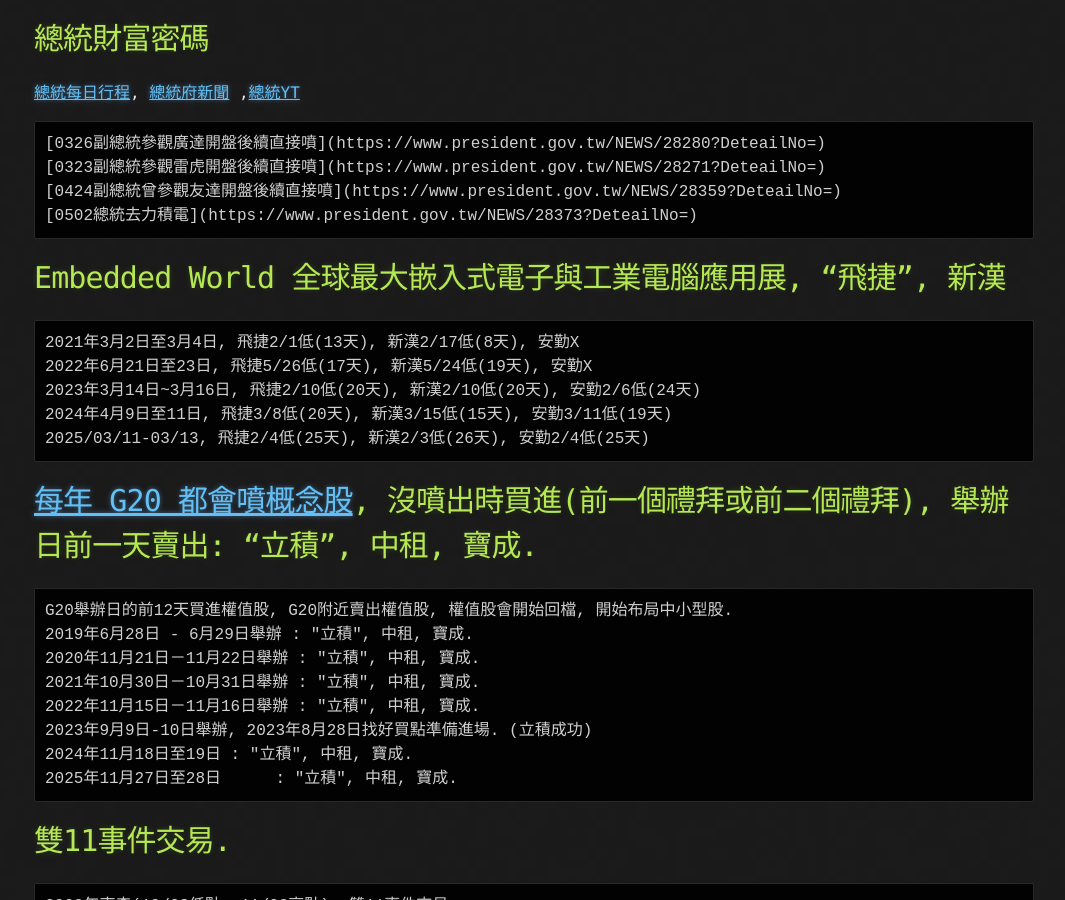
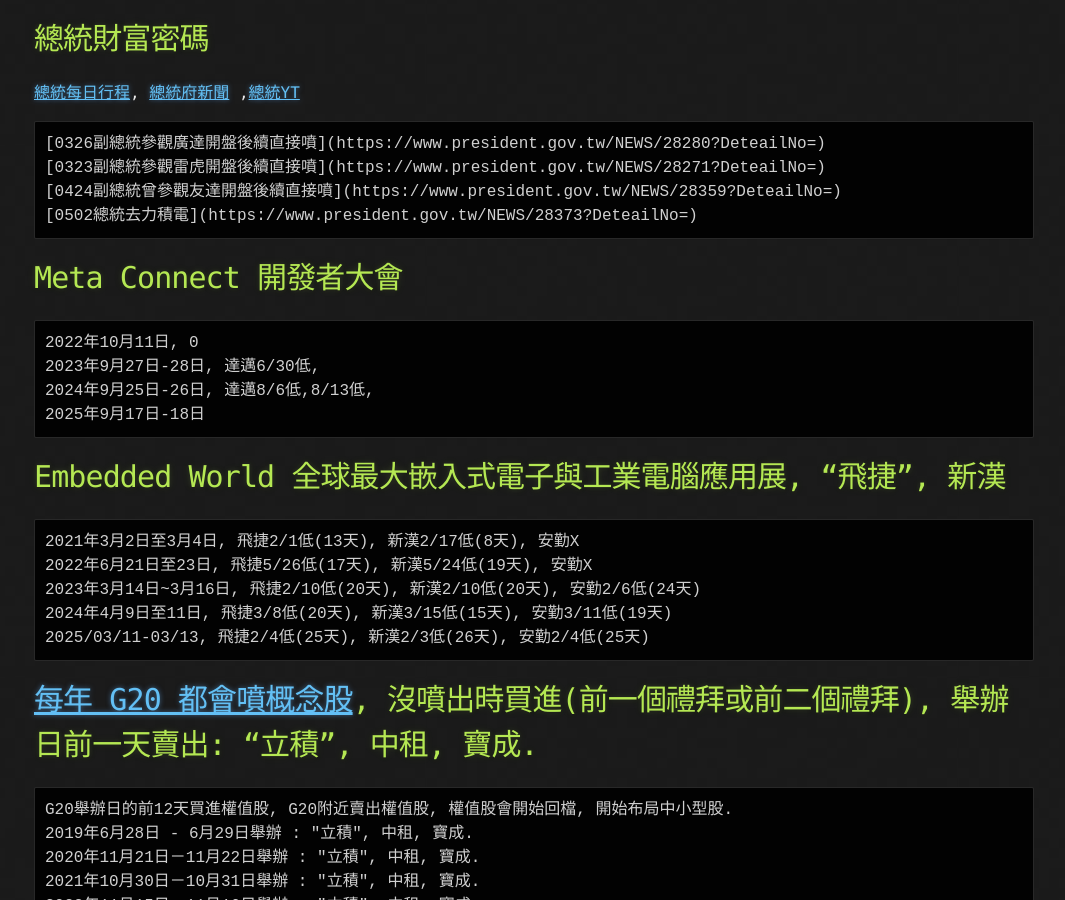
Before and after one commit to lepg5487/Stock_God, a Jekyll site: the page built from experience.md, in a window 1280 px wide and 900 px high, scrolled down 6771 px. Shown: the whole window, without its empty margins (106-1171 px from the left). Built offline with Jekyll 4.4.1, drawn with Linux system fonts in a browser that asks for light colours; our own code applies the rules of GitHub Pages for plain Markdown files.

Commit message:
Update experience.md

````diff
--- a/experience.md
+++ b/experience.md
@@ -268,6 +268,15 @@
 [0424副總統曾參觀友達開盤後續直接噴](https://www.president.gov.tw/NEWS/28359?DeteailNo=)
 [0502總統去力積電](https://www.president.gov.tw/NEWS/28373?DeteailNo=)
 ```
+
+# Meta Connect 開發者大會
+```
+2022年10月11日, 0
+2023年9月27日-28日, 達邁6/30低,
+2024年9月25日-26日, 達邁8/6低,8/13低,
+2025年9月17日-18日
+```
+
 
 # Embedded World 全球最大嵌入式電子與工業電腦應用展, "飛捷", 新漢
 ```
````
